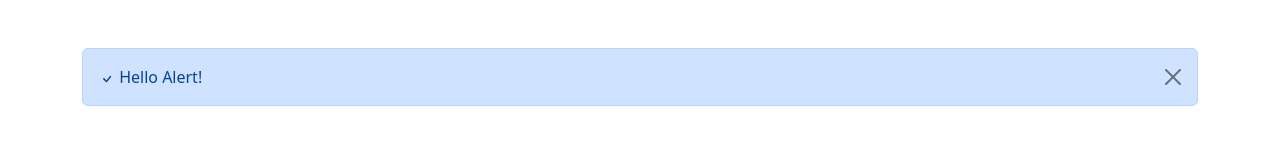
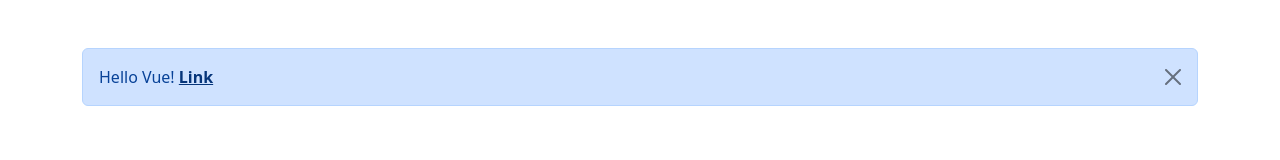
Before and after one commit to Ardhiityo/VueJS-3-Mastery-BWA, a Vue app in the folder bekerja dengan komponen/: page / in a window 1280 px wide. Shown: the top 160 px of the page. Built offline with nearby package versions, Linux system fonts and the light colour scheme.

Commit message:
Slot bernama

```diff
--- a/bekerja dengan komponen/src/App.vue
+++ b/bekerja dengan komponen/src/App.vue
@@ -82,8 +82,36 @@ export default {
     <!-- <BaseInput v-model="email" label="email" type="text" /> -->
 
     <!-- Slot -->
-    <Alert :show="show" @click="show = !show">
+    <!-- <Alert :show="show" @click="show = !show">
       <IconCheck /> Hello Alert!
+    </Alert> -->
+
+    <!-- Slot Name -->
+    <!-- <Modal :show="true"> -->
+    <!-- Slot header cara 1-->
+    <!-- <template v-slot:header>Title content</template> -->
+
+    <!-- Slot header cara 2-->
+    <!-- <template #header>Title content</template> -->
+
+    <!-- Slot default cara 1-->
+    <!-- <template v-slot:default>Body content here!</template> -->
+
+    <!-- Slot default cara 2-->
+    <!-- Body content here! -->
+
+    <!-- Slot default -->
+    <!-- <template v-slot:footer>Footer</template> -->
+    <!-- </Modal> -->
+
+    <!-- Scoped slot cara 1 -->
+    <!-- <Alert :show="true" v-slot="scopedSlot">
+      Hello Vue! <a href="" :class="scopedSlot.alertLink">Link</a>
+    </Alert> -->
+
+    <!-- Scoped slot cara 1 -->
+    <Alert :show="true" v-slot="{ alertLink }">
+      Hello Vue! <a href="" :class="alertLink">Link</a>
     </Alert>
   </div>
 </template>
```
